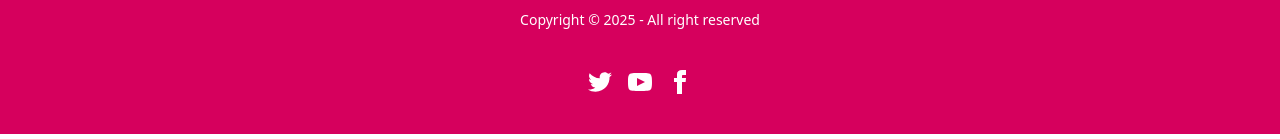
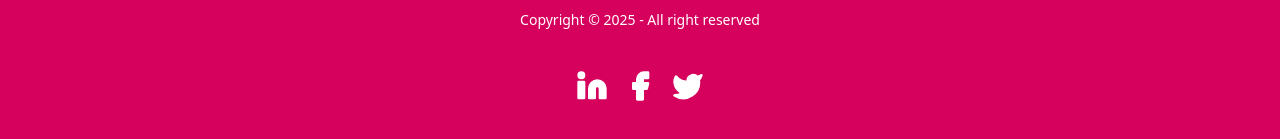
Before and after one commit to hey-its-Sohan/utipay-bd, a React (Vite) app: page / in a window 1280 px wide. Shown: the part 2620-2759 px from the top of the page. Built offline with nearby package versions, Linux system fonts and the light colour scheme; no server answers.

Commit message:
10th commit

```diff
--- a/src/components/Banner/Banner.jsx
+++ b/src/components/Banner/Banner.jsx
@@ -42,7 +42,7 @@ const Banner = () => {
                 </p>
                 <div className='flex justify-center gap-4'>
                   <a href="https://www.facebook.com/mahmudul.islam.sohan.2025/"><Facebook size={32} color="white" fill='white' /></a>
-                  <a href=""><Linkedin size={32} color="white" fill='white' /></a>
+                  <a href="https://www.linkedin.com/in/mahmudul-islam-sohan/"><Linkedin size={32} color="white" fill='white' /></a>
                   <a href=""><Twitter size={32} color="white" fill='white' /></a>
                 </div>
               </div>
--- a/src/components/Footer/Footer.jsx
+++ b/src/components/Footer/Footer.jsx
@@ -1,5 +1,6 @@
 import React from 'react';
 import logo from '../../assets/logo-footer.png'
+import { Facebook, Linkedin, Twitter } from 'lucide-react';
 
 
 
@@ -16,40 +17,11 @@ const Footer = () => {
           <p className='text-white'>Copyright © {new Date().getFullYear()} - All right reserved</p>
         </aside>
         <nav>
-          <div className="grid grid-flow-col gap-4 text-white">
-            <a>
-              <svg
-                xmlns="http://www.w3.org/2000/svg"
-                width="24"
-                height="24"
-                viewBox="0 0 24 24"
-                className="fill-current">
-                <path
-                  d="M24 4.557c-.883.392-1.832.656-2.828.775 1.017-.609 1.798-1.574 2.165-2.724-.951.564-2.005.974-3.127 1.195-.897-.957-2.178-1.555-3.594-1.555-3.179 0-5.515 2.966-4.797 6.045-4.091-.205-7.719-2.165-10.148-5.144-1.29 2.213-.669 5.108 1.523 6.574-.806-.026-1.566-.247-2.229-.616-.054 2.281 1.581 4.415 3.949 4.89-.693.188-1.452.232-2.224.084.626 1.956 2.444 3.379 4.6 3.419-2.07 1.623-4.678 2.348-7.29 2.04 2.179 1.397 4.768 2.212 7.548 2.212 9.142 0 14.307-7.721 13.995-14.646.962-.695 1.797-1.562 2.457-2.549z"></path>
-              </svg>
-            </a>
-            <a>
-              <svg
-                xmlns="http://www.w3.org/2000/svg"
-                width="24"
-                height="24"
-                viewBox="0 0 24 24"
-                className="fill-current">
-                <path
-                  d="M19.615 3.184c-3.604-.246-11.631-.245-15.23 0-3.897.266-4.356 2.62-4.385 8.816.029 6.185.484 8.549 4.385 8.816 3.6.245 11.626.246 15.23 0 3.897-.266 4.356-2.62 4.385-8.816-.029-6.185-.484-8.549-4.385-8.816zm-10.615 12.816v-8l8 3.993-8 4.007z"></path>
-              </svg>
-            </a>
-            <a href='https://www.facebook.com/mahmudul.islam.sohan.2025/'>
-              <svg
-                xmlns="http://www.w3.org/2000/svg"
-                width="24"
-                height="24"
-                viewBox="0 0 24 24"
-                className="fill-current">
-                <path
-                  d="M9 8h-3v4h3v12h5v-12h3.642l.358-4h-4v-1.667c0-.955.192-1.333 1.115-1.333h2.885v-5h-3.808c-3.596 0-5.192 1.583-5.192 4.615v3.385z"></path>
-              </svg>
-            </a>
+          <div className="flex items-center gap-4 text-white">
+
+            <a href="https://www.linkedin.com/in/mahmudul-islam-sohan/"><Linkedin size={32} color="white" fill='white' /></a>
+            <a href="https://www.facebook.com/mahmudul.islam.sohan.2025/"><Facebook size={32} color="white" fill='white' /></a>
+            <a href=""><Twitter size={32} color="white" fill='white' /></a>
           </div>
         </nav>
       </footer>
```
